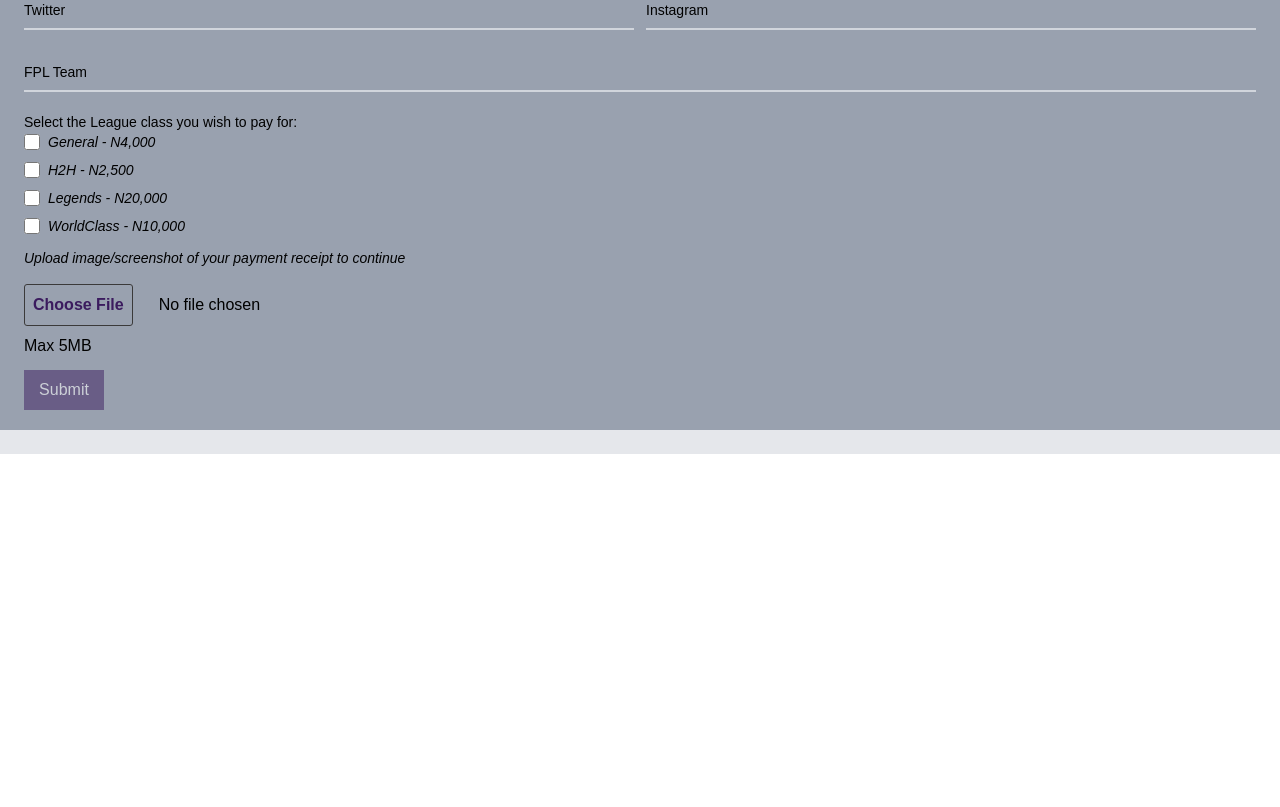
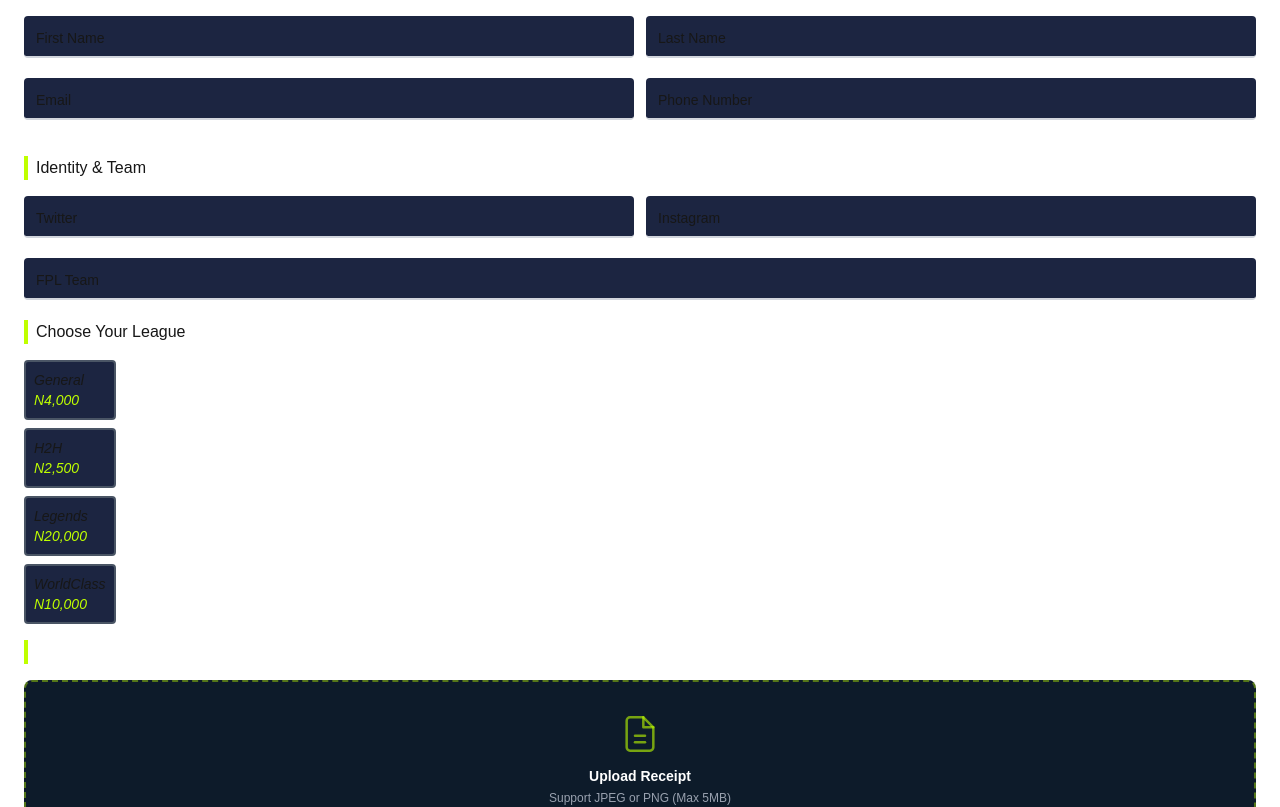
Before and after one commit to Botoku/clashOfTheTitansFPL, a Next.js app: page / in a window 1280 px wide. Shown: the part 240-1047 px from the top of the page. Before the commit the page ends 800 px from the top, so only its background shows below. Built offline with nearby package versions, Linux system fonts and the light colour scheme.

Commit message:
fix: updates db to 2026; redesigns form UI

```diff
--- a/src/app/api/emails/route.ts
+++ b/src/app/api/emails/route.ts
@@ -9,8 +9,8 @@ export async function POST(request: Request) {
   const recepients = [
     {
       name: "Jared FPL",
-      address: "bekeeprecious29@gmail.com",
-  // address: "jbotoku@gmail.com",
+      // address: "bekeeprecious29@gmail.com",
+  address: "jbotoku@gmail.com",
     },
   ];
 
--- a/src/app/api/s3-upload/route.ts
+++ b/src/app/api/s3-upload/route.ts
@@ -16,7 +16,7 @@ async function uploadFileToS3(file:Buffer, fileName:string) {
         Bucket: process.env.NEXT_PUBLIC_AWS_S3_BUCKET_NAME,
         Key: `${fileName}-${Date.now()}`,
         Body: fileBuffer,
-        ContentType: "image/jpg"
+        ContentType: "image/jpeg"
     }
     const command = new PutObjectCommand(params)
     await s3Client.send(command)
--- a/src/app/api/userEntries/route.ts
+++ b/src/app/api/userEntries/route.ts
@@ -1,4 +1,4 @@
-import Entry from "@/lib/models/EntryModel";
+import Entry2026 from "@/lib/models/EntryModel";
 import connectionToDB from "@/lib/mongoose";
 import { NextRequest, NextResponse } from "next/server";
 
@@ -17,7 +17,7 @@ export async function POST(request: Request) {
     } = await request.json();
 
     await connectionToDB();
-    const newEntry = await Entry.create({
+    const newEntry = await Entry2026.create({
       firstName,
       lastName,
       email,
@@ -39,7 +39,7 @@ export async function POST(request: Request) {
 export async function GET() {
   try {
     await connectionToDB();
-    const users = await Entry.find({});
+    const users = await Entry2026.find({});
     return NextResponse.json({ users, status: 200 });
   } catch (error) {
     console.log(error);
@@ -52,7 +52,7 @@ export async function PATCH(request: NextRequest) {
     const data = await request.json();
     await connectionToDB();
 
-    const newEntry = await Entry.findByIdAndUpdate(data._id, data);
+    const newEntry = await Entry2026.findByIdAndUpdate(data._id, data);
     return NextResponse.json({ newEntry, status: 200 });
   } catch (error) {
     console.log(error);
@@ -64,7 +64,7 @@ export async function DELETE(request: NextRequest) {
   try {
     const data = await request.json();
     await connectionToDB();
-    const deletedEntry = await Entry.findOneAndDelete({ _id: data });
+    const deletedEntry = await Entry2026.findOneAndDelete({ _id: data });
     return NextResponse.json({ deletedEntry, status: 200 });
   } catch (error) {
     console.log(error);
--- a/src/app/components/RegistrationForm.tsx
+++ b/src/app/components/RegistrationForm.tsx
@@ -69,7 +69,9 @@ const RegistrationForm = () => {
                 imageUrl: `https://clash-of-titans.s3.us-east-2.amazonaws.com/${fileName}`,
               }),
             });
-            setResponseMessage("Submission SuccessFul. Redirecting to Whatsapp");
+            setResponseMessage(
+              "Submission SuccessFul. Redirecting to Whatsapp",
+            );
             setTimeout(() => {
               // window.open("https://chat.whatsapp.com/L8bwTpP0XMiJ4ahjAJD6Zp", "_blank");
               setfirstName("");
@@ -90,9 +92,24 @@ const RegistrationForm = () => {
       }
     } catch (error) {
       setUploading(false);
+              setResponseMessage("Error!!"); // Optionally clear the message after a while
+
       console.log(error);
     }
   };
+
+  console.log({
+    firstName,
+    lastName,
+    email,
+    phoneNumber: Number(phoneNumber),
+    twitter,
+    instagram,
+    fplTeam,
+    category: selectedOptions.join(", "),
+  });
+
+  console.log(selectedOptions);
   const handleFileChange = (e: ChangeEvent<HTMLInputElement>) => {
     const selectedFile = e.target.files?.[0];
 
@@ -137,10 +154,34 @@ const RegistrationForm = () => {
     setErrors((prev) => ({ ...prev, [name]: message }));
   };
   const transformOptions = (option: string) => {
-    if (option === "general") return "General - N4,000";
-    if (option === "h2h") return "H2H - N2,500";
-    if (option === "legends") return "Legends - N20,000";
-    if (option === "worldClass") return "WorldClass - N10,000";
+    if (option === "general")
+      return (
+        <div>
+          <p>General</p>
+          <p className="text-lime">N4,000</p>
+        </div>
+      );
+    if (option === "h2h")
+      return (
+        <div>
+          <p>H2H</p>
+          <p className="text-lime">N2,500</p>
+        </div>
+      );
+    if (option === "legends")
+      return (
+        <div>
+          <p>Legends</p>
+          <p className="text-lime">N20,000</p>
+        </div>
+      );
+    if (option === "worldClass")
+      return (
+        <div>
+          <p>WorldClass</p>
+          <p className="text-lime">N10,000</p>
+        </div>
+      );
   };
   useEffect(() => {
     const requiredFieldsFilled =
@@ -163,9 +204,17 @@ const RegistrationForm = () => {
           e.preventDefault();
           handleFormSubmit();
         }}
-        className="bg-gray-400 mx-auto px-2 lg:px-6 py-5 max-w-screen"
+        className=" mx-auto px-2 lg:px-6 py-5 max-w-screen"
       >
-        <div className="flex gap-3">
+        <p className="uppercase text-lime font-bold">Season 2025/2026</p>
+        <p className="uppercase text-white text-3xl font-bold">
+          league <span className="text-lime block">registration</span>
+        </p>
+        <div className="flex my-4">
+          <div className="w-1 mr-2 bg-lime" />
+          Personal Details
+        </div>
+        <div className="md:flex gap-3">
           <div className="relative z-0 w-full mb-5 group">
             <input
               value={firstName}
@@ -174,13 +223,13 @@ const RegistrationForm = () => {
               type="text"
               name="firstName"
               id="firstname"
-              className="block py-2.5 px-0 w-full text-sm  bg-transparent border-0 border-b-2 border-gray-300 appearance-none  focus:outline-none focus:ring-0 focus:border-[#3B1B5E] peer"
+              className="block py-2.5 px-0 rounded w-full text-sm  bg-secondary border-0 border-b-2 border-gray-300 appearance-none  focus:outline-none focus:ring-0 focus:border-lime peer"
               placeholder=" "
               required
             />
             <label
               htmlFor="firstname"
-              className="peer-focus:font-medium absolute text-sm  duration-300 transform -translate-y-6 scale-75 top-3 -z-10 origin-[0] peer-focus:start-0 rtl:peer-focus:translate-x-1/4 rtl:peer-focus:left-auto peer-focus:text-[#3B1B5E] peer-focus:dark:text-[#3b1b5eda] peer-placeholder-shown:scale-100 peer-placeholder-shown:translate-y-0 peer-focus:scale-75 peer-focus:-translate-y-6"
+              className="peer-focus:font-medium absolute text-sm  duration-300 transform -translate-y-6 left-3 scale-75 top-3  origin-[0] peer-focus:start-0 rtl:peer-focus:translate-x-1/4 rtl:peer-focus:left-auto   peer-placeholder-shown:scale-100 peer-placeholder-shown:translate-y-0 peer-focus:scale-75 peer-focus:-translate-y-8"
             >
               First Name
             </label>
@@ -196,13 +245,13 @@ const RegistrationForm = () => {
               type="text"
               name="lastName"
               id="lastname"
-              className="block py-2.5 px-0 w-full text-sm  bg-transparent border-0 border-b-2 border-gray-300 appearance-none  focus:outline-none focus:ring-0 focus:border-[#3B1B5E] peer"
+              className="block py-2.5 px-0 rounded w-full text-sm  bg-secondary border-0 border-b-2 border-gray-300 appearance-none  focus:outline-none focus:ring-0 focus:border-lime peer"
               placeholder=" "
               required
             />
             <label
               htmlFor="lastname"
-              className="peer-focus:font-medium absolute text-sm  duration-300 transform -translate-y-6 scale-75 top-3 -z-10 origin-[0] peer-focus:start-0 rtl:peer-focus:translate-x-1/4 rtl:peer-focus:left-auto peer-focus:text-[#3B1B5E] peer-focus:dark:text-[#3b1b5eda] peer-placeholder-shown:scale-100 peer-placeholder-shown:translate-y-0 peer-focus:scale-75 peer-focus:-translate-y-6"
+              className="peer-focus:font-medium absolute text-sm  duration-300 transform -translate-y-6 left-3 scale-75 top-3  origin-[0] peer-focus:start-0 rtl:peer-focus:translate-x-1/4 rtl:peer-focus:left-auto  peer-placeholder-shown:scale-100 peer-placeholder-shown:translate-y-0 peer-focus:scale-75 peer-focus:-translate-y-8"
             >
               Last Name
             </label>
@@ -211,7 +260,7 @@ const RegistrationForm = () => {
             )}
           </div>
         </div>
-        <div className="flex gap-3">
+        <div className="md:flex gap-3">
           <div className="relative z-0 w-full mb-5 group">
             <input
               value={email}
@@ -220,12 +269,12 @@ const RegistrationForm = () => {
               type="text"
               name="email"
               id="email"
-              className="block py-2.5 px-0 w-full text-sm  bg-transparent border-0 border-b-2 border-gray-300 appearance-none  focus:outline-none focus:ring-0 focus:border-[#3B1B5E] peer"
+              className=" block py-2.5 px-0 rounded w-full text-sm  bg-secondary border-0 border-b-2 border-gray-300 appearance-none  focus:outline-none focus:ring-0 focus:border-lime peer"
               placeholder=" "
             />
             <label
               htmlFor="email"
-              className="peer-focus:font-medium absolute text-sm  duration-300 transform -translate-y-6 scale-75 top-3 -z-10 origin-[0] peer-focus:start-0 rtl:peer-focus:translate-x-1/4 rtl:peer-focus:left-auto peer-focus:text-[#3B1B5E] peer-focus:dark:text-[#3b1b5eda] peer-placeholder-shown:scale-100 peer-placeholder-shown:translate-y-0 peer-focus:scale-75 peer-focus:-translate-y-6"
+              className="peer-focus:font-medium absolute text-sm  duration-300 transform -translate-y-6 left-3 scale-75 top-3  origin-[0] peer-focus:start-0 rtl:peer-focus:translate-x-1/4 rtl:peer-focus:left-auto  peer-placeholder-shown:scale-100 peer-placeholder-shown:translate-y-0 peer-focus:scale-75 peer-focus:-translate-y-8"
             >
               Email
             </label>
@@ -241,13 +290,12 @@ const RegistrationForm = () => {
               type="text"
               name="phoneNumber"
               id="phoneNumber"
-              className="block py-2.5 px-0 w-full text-sm  bg-transparent border-0 border-b-2 border-gray-300 appearance-none  focus:outline-none focus:ring-0 focus:border-[#3B1B5E] peer"
+              className="block py-2.5 px-0 rounded w-full text-sm  bg-secondary border-0 border-b-2 border-gray-300 appearance-none  focus:outline-none focus:ring-0 focus:border-lime peer"
               placeholder=""
-
             />
             <label
               htmlFor="phoneNumber"
-              className="peer-focus:font-medium absolute text-sm  duration-300 transform -translate-y-6 scale-75 top-3 -z-10 origin-[0] peer-focus:start-0 rtl:peer-focus:translate-x-1/4 rtl:peer-focus:left-auto peer-focus:text-[#3B1B5E] peer-focus:dark:text-[#3b1b5eda] peer-placeholder-shown:scale-100 peer-placeholder-shown:translate-y-0 peer-focus:scale-75 peer-focus:-translate-y-6"
+              className="peer-focus:font-medium absolute text-sm  duration-300 transform -translate-y-6 left-3 scale-75 top-3  origin-[0] peer-focus:start-0 rtl:peer-focus:translate-x-1/4 rtl:peer-focus:left-auto  peer-placeholder-shown:scale-100 peer-placeholder-shown:translate-y-0 peer-focus:scale-75 peer-focus:-translate-y-8"
             >
               Phone Number
             </label>
@@ -256,7 +304,12 @@ const RegistrationForm = () => {
             )} */}
           </div>
         </div>
-        <div className="flex gap-3">
+        <div className="flex my-4">
+          <div className="w-1 mr-2 bg-lime" />
+          Identity & Team
+        </div>
+
+        <div className="md:flex gap-3">
           <div className="relative z-0 w-full mb-5 group">
             <input
               value={twitter}
@@ -265,12 +318,12 @@ const RegistrationForm = () => {
               type="text"
               name="twitter"
               id="twitter"
-              className="block py-2.5 px-0 w-full text-sm  bg-transparent border-0 border-b-2 border-gray-300 appearance-none  focus:outline-none focus:ring-0 focus:border-[#3B1B5E] peer"
+              className="block py-2.5 px-0 rounded w-full text-sm  bg-secondary border-0 border-b-2 border-gray-300 appearance-none  focus:outline-none focus:ring-0 focus:border-lime peer"
               placeholder=" "
             />
             <label
               htmlFor="twitter"
-              className="peer-focus:font-medium absolute text-sm  duration-300 transform -translate-y-6 scale-75 top-3 -z-10 origin-[0] peer-focus:start-0 rtl:peer-focus:translate-x-1/4 rtl:peer-focus:left-auto peer-focus:text-[#3B1B5E] peer-focus:dark:text-[#3b1b5eda] peer-placeholder-shown:scale-100 peer-placeholder-shown:translate-y-0 peer-focus:scale-75 peer-focus:-translate-y-6"
+              className="peer-focus:font-medium absolute text-sm  duration-300 transform -translate-y-6 left-3 scale-75 top-3  origin-[0] peer-focus:start-0 rtl:peer-focus:translate-x-1/4 rtl:peer-focus:left-auto  peer-placeholder-shown:scale-100 peer-placeholder-shown:translate-y-0 peer-focus:scale-75 peer-focus:-translate-y-8"
             >
               Twitter
             </label>
@@ -286,12 +339,12 @@ const RegistrationForm = () => {
               type="text"
               name="instagram"
               id="instagram"
-              className="block py-2.5 px-0 w-full text-sm  bg-transparent border-0 border-b-2 border-gray-300 appearance-none  focus:outline-none focus:ring-0 focus:border-[#3B1B5E] peer"
+              className="block py-2.5 px-0 rounded w-full text-sm  bg-secondary border-0 border-b-2 border-gray-300 appearance-none  focus:outline-none focus:ring-0 focus:border-lime peer"
               placeholder=" "
             />
             <label
               htmlFor="instagram"
-              className="peer-focus:font-medium absolute text-sm  duration-300 transform -translate-y-6 scale-75 top-3 -z-10 origin-[0] peer-focus:start-0 rtl:peer-focus:translate-x-1/4 rtl:peer-focus:left-auto peer-focus:text-[#3B1B5E] peer-focus:dark:text-[#3b1b5eda] peer-placeholder-shown:scale-100 peer-placeholder-shown:translate-y-0 peer-focus:scale-75 peer-focus:-translate-y-6"
+              className="peer-focus:font-medium absolute text-sm  duration-300 transform -translate-y-6 left-3 scale-75 top-3  origin-[0] peer-focus:start-0 rtl:peer-focus:translate-x-1/4 rtl:peer-focus:left-auto  peer-placeholder-shown:scale-100 peer-placeholder-shown:translate-y-0 peer-focus:scale-75 peer-focus:-translate-y-8"
             >
               Instagram
             </label>
@@ -300,6 +353,7 @@ const RegistrationForm = () => {
             )} */}
           </div>
         </div>
+
         <div className="relative z-0 w-full mb-5 group">
           <input
             value={fplTeam}
@@ -308,12 +362,12 @@ const RegistrationForm = () => {
             type="text"
             name="fplTeam"
             id="fplTeam"
-            className="block py-2.5 px-0 w-full text-sm  bg-transparent border-0 border-b-2 border-gray-300 appearance-none  focus:outline-none focus:ring-0 focus:border-[#3B1B5E] peer"
+            className="block py-2.5 px-0 rounded w-full text-sm  bg-secondary border-0 border-b-2 border-gray-300 appearance-none  focus:outline-none focus:ring-0 focus:border-lime peer"
             placeholder=" "
           />
           <label
             htmlFor="fplTeam"
-            className="peer-focus:font-medium absolute text-sm  duration-300 transform -translate-y-6 scale-75 top-3 -z-10 origin-[0] peer-focus:start-0 rtl:peer-focus:translate-x-1/4 rtl:peer-focus:left-auto peer-focus:text-[#3B1B5E] peer-focus:dark:text-[#3b1b5eda] peer-placeholder-shown:scale-100 peer-placeholder-shown:translate-y-0 peer-focus:scale-75 peer-focus:-translate-y-6"
+            className="peer-focus:font-medium absolute text-sm  duration-300 transform -translate-y-6 left-3 scale-75 top-3  origin-[0] peer-focus:start-0 rtl:peer-focus:translate-x-1/4 rtl:peer-focus:left-auto  peer-placeholder-shown:scale-100 peer-placeholder-shown:translate-y-0 peer-focus:scale-75 peer-focus:-translate-y-8"
           >
             FPL Team
           </label>
@@ -321,18 +375,46 @@ const RegistrationForm = () => {
             <span className="text-red-500 text-sm">{errors.fplTeam}</span>
           )}
         </div>
-        <div className="flex gap-3">
+        <div className="flex my-4">
+          <div className="w-1 mr-2 bg-lime" />
+          Choose Your League
+        </div>
+        <div className="flex gap-3 ">
           <div>
-            <p className="text-sm">
-              Select the League class you wish to pay for:
-            </p>
             <ul className="space-y-2">
+              {options.map((option) => (
+                <li
+                  key={option}
+                  className={`cursor-pointer bg-secondary max-w-24 rounded p-2 border-2 transition-all ${
+                    selectedOptions.includes(option)
+                      ? "border-lime bg-lime/10"
+                      : "border-gray-600 bg-secondary"
+                  }`}
+                  onClick={() => handleToggle(option)}
+                >
+                  <input
+                    type="text"
+                    id={option}
+                    // checked={selectedOptions.includes(option)}
+                    // onChange={() => handleToggle(option)}
+                    className="hidden"
+                  />
+                  <label
+                    htmlFor={option}
+                    className="cursor-pointer text-sm italic pointer-events-none"
+                  >
+                    {transformOptions(option)}
+                  </label>
+                </li>
+              ))}
+            </ul>
+            {/* <ul className="space-y-2">
               {options.map((option) => (
                 <li key={option} className="flex items-center space-x-2">
                   <input
-                    type="checkbox"
+                    type="text"
                     id={option}
-                    checked={selectedOptions.includes(option)}
+                    // checked={selectedOptions.includes(option)}
                     onChange={() => handleToggle(option)}
                     className="h-4 w-4"
                   />
@@ -344,11 +426,15 @@ const RegistrationForm = () => {
                   </label>
                 </li>
               ))}
-            </ul>
+            </ul> */}
           </div>
         </div>
 
-        <div className="my-3">
+        {/* <div className="my-3">
+          <div className="flex my-4">
+            <div className="w-1 mr-2 bg-lime" />
+            Proof of Payment
+          </div>
           <p className="italic text-sm">
             Upload image/screenshot of your payment receipt to continue
           </p>
@@ -361,6 +447,58 @@ const RegistrationForm = () => {
 
           <p className="mb-3">Max 5MB</p>
           {error && <>{error}</>}
+        </div> */}
+        <div className="my-3">
+          <div className="flex my-4">
+            <div className="w-1 mr-2 bg-lime" />
+            <span className="text-white font-semibold">Proof of Payment</span>
+          </div>
+
+          <label
+            htmlFor="receipt-upload"
+            className="flex flex-col items-center justify-center w-full py-8 px-4 rounded-lg border-2 border-dashed border-lime/40 bg-[#0d1b2a] cursor-pointer hover:border-lime/70 transition-colors group"
+          >
+            {/* Receipt icon */}
+            <div className="mb-3 text-lime/60 group-hover:text-lime transition-colors">
+              <svg
+                xmlns="http://www.w3.org/2000/svg"
+                width="40"
+                height="40"
+                viewBox="0 0 24 24"
+                fill="none"
+                stroke="currentColor"
+                strokeWidth="1.5"
+                strokeLinecap="round"
+                strokeLinejoin="round"
+              >
+                <path d="M14 2H6a2 2 0 0 0-2 2v16a2 2 0 0 0 2 2h12a2 2 0 0 0 2-2V8z" />
+                <polyline points="14 2 14 8 20 8" />
+                <line x1="9" y1="13" x2="15" y2="13" />
+                <line x1="9" y1="17" x2="15" y2="17" />
+              </svg>
+            </div>
+
+            <p className="text-white font-semibold text-sm mb-1">
+              Upload Receipt
+            </p>
+            <p className="text-gray-400 text-xs mb-4">
+              Support JPEG or PNG (Max 5MB)
+            </p>
+
+            <span className="border border-lime text-lime text-xs font-bold tracking-widest uppercase px-5 py-2 rounded hover:bg-lime hover:text-black transition-colors">
+              {file ? file.name : "Choose File"}
+            </span>
+
+            <input
+              id="receipt-upload"
+              type="file"
+              accept="image/*"
+              className="hidden"
+              onChange={handleFileChange}
+            />
+          </label>
+
+          {error && <p className="text-red-500 text-xs mt-2">{error}</p>}
         </div>
         {uploading && (
           <div className="w-full flex justify-center items-center">
@@ -372,7 +510,7 @@ const RegistrationForm = () => {
           <p className="font-bold w-max mx-auto text-sm">{responseMessage}</p>
         ) : (
           <button
-            className={`bg-[#3B1B5E] text-white px-3 py-2 w-20 mx-auto ${
+            className={`bg-lime text-black uppercase font-bold px-3 py-2 rounded mx-auto text-sm ${
               !formValid || uploading
                 ? "opacity-50 cursor-not-allowed"
                 : "cursor-pointer hover:font-bold"
@@ -380,7 +518,7 @@ const RegistrationForm = () => {
             type="submit"
             disabled={!formValid || uploading}
           >
-            Submit
+            Confirm Registration
           </button>
         )}
       </form>
--- a/src/app/layout.tsx
+++ b/src/app/layout.tsx
@@ -12,7 +12,7 @@ export default function RootLayout({
   children: React.ReactNode;
 }>) {
   return (
-    <html lang="en">
+    <html lang="en" className="bg-blue">
       <body >{children}</body>
     </html>
   );
--- a/src/app/page.tsx
+++ b/src/app/page.tsx
@@ -3,10 +3,10 @@ import RegistrationForm from "./components/RegistrationForm";
 
 export default function Home() {
   return (
-    <div className="bg-gray-200 text-black py-6">
+    <div className=" py-6">
       <div className="flex mx-auto w-max mb-5 items-center">
+        <h1 className="font-bold  text-lime">Clash of The Titans </h1>
         <img className="w-10 h-10" src="/Clash of The Titans Logo.png" alt="" />
-        <h1 className="font-bold">Clash of The Titans 2026/2027</h1>
       </div>
       <RegistrationForm />
     </div>
```
